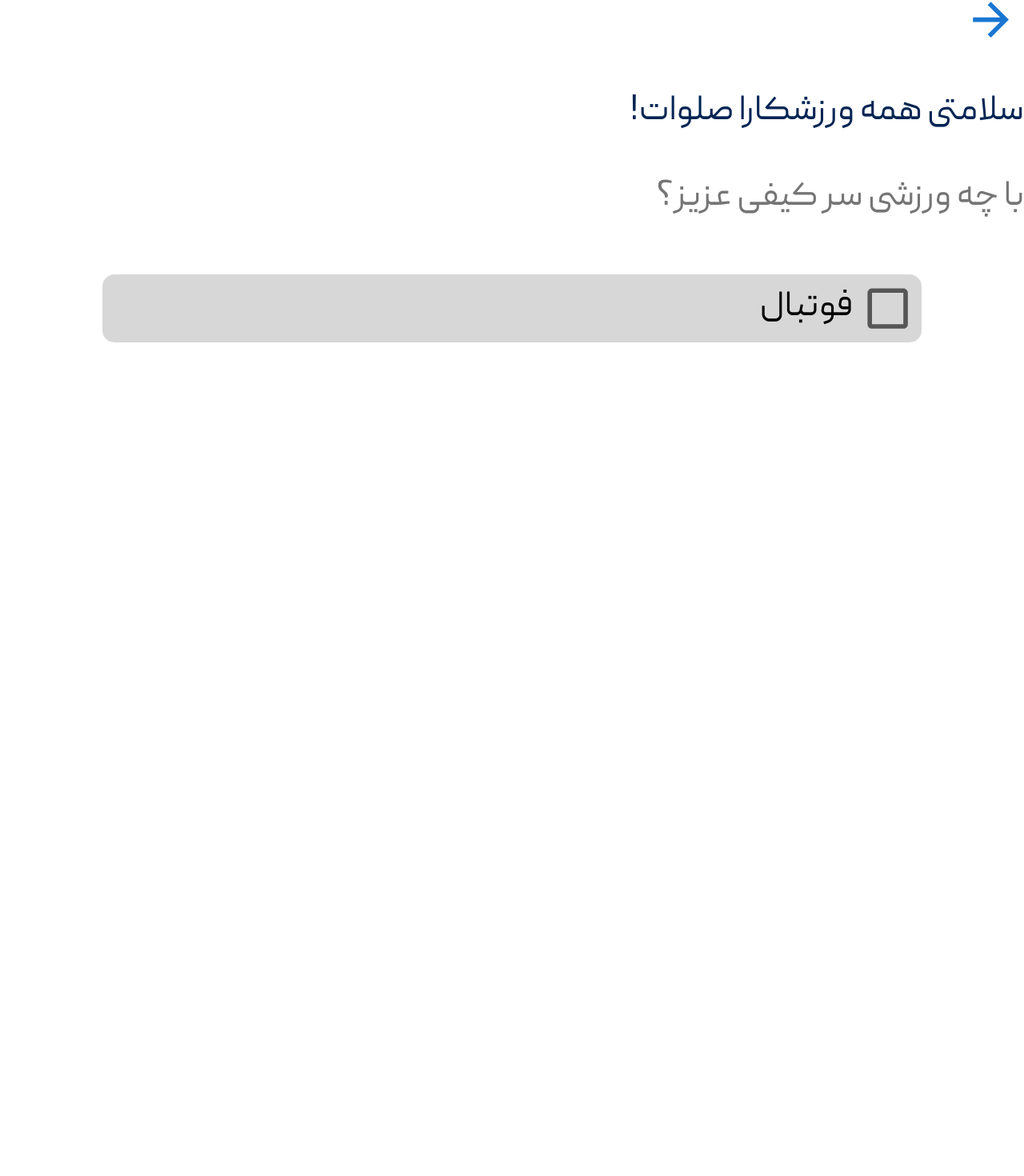
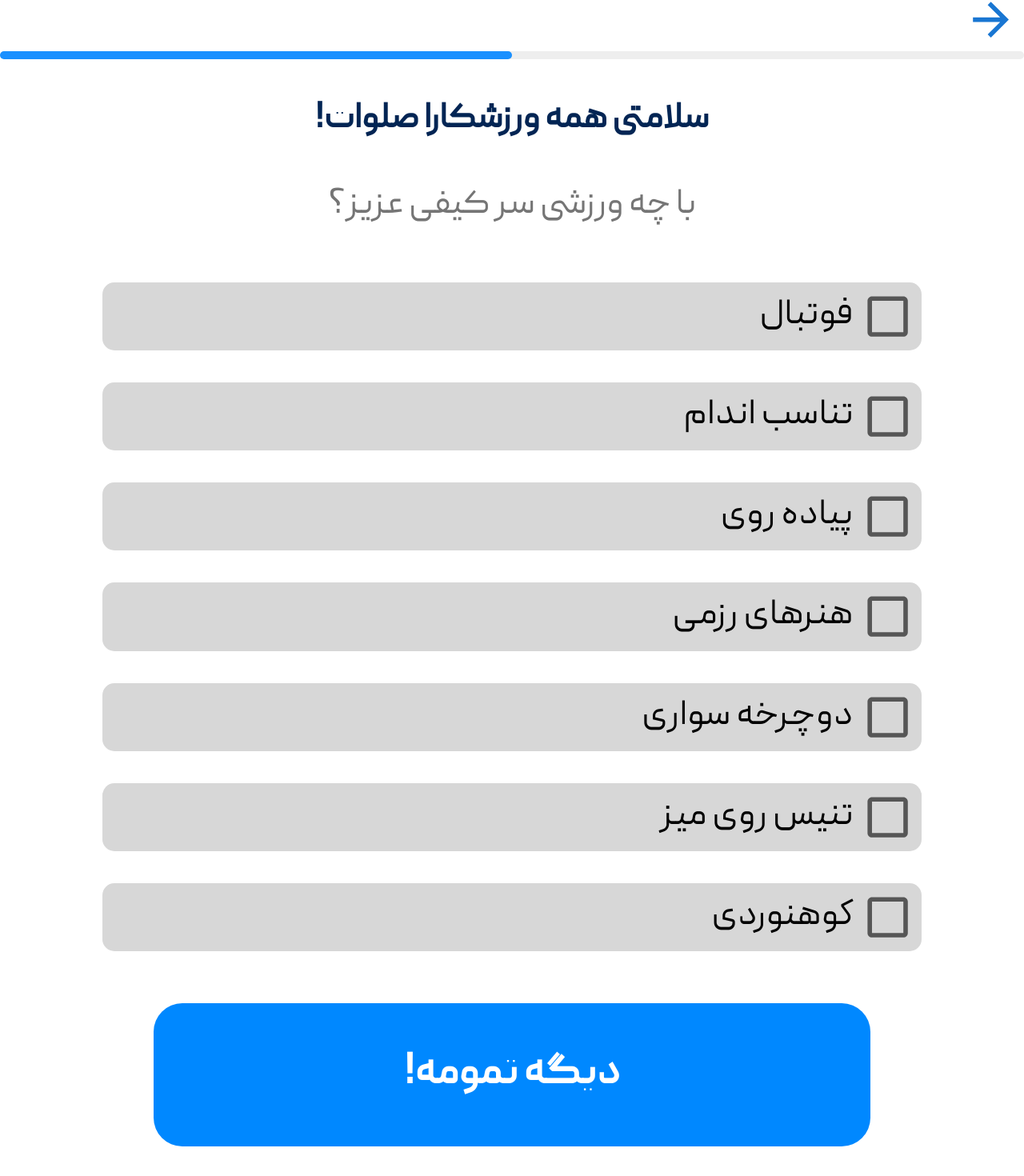
Before and after one commit to sangarsazan/frontend, a React (Create React App) app: page /sports in a window 1280 px wide. Shown: the part 26-1496 px from the top of the page at 80% size. Before the commit the page ends 800 px from the top, so only its background shows below. Built offline with nearby package versions, Linux system fonts and the light colour scheme.

Commit message:
adding progress bar component

```diff
--- a/src/components/stepBar/index.js
+++ b/src/components/stepBar/index.js
@@ -1,14 +1,17 @@
-import Styles from './stepBar.module.css'
+import * as React from 'react';
+import { styled } from '@mui/material/styles';
+import LinearProgress, { linearProgressClasses } from '@mui/material/LinearProgress';
 
-
-const StepBar = () => {
-    return (
-        <div className={Styles.step}>
-            <div className={Styles.nextBlue}>
-
-            </div>
-        </div>
-    );
-};
+const StepBar = styled(LinearProgress)(({ theme }) => ({
+    height: 10,
+    borderRadius: 5,
+    [`&.${linearProgressClasses.colorPrimary}`]: {
+        backgroundColor: theme.palette.grey[theme.palette.mode === 'light' ? 200 : 800],
+    },
+    [`& .${linearProgressClasses.bar}`]: {
+        borderRadius: 5,
+        backgroundColor: theme.palette.mode === 'light' ? '#1a90ff' : '#308fe8',
+    },
+}));
 
 export default StepBar;
--- a/src/components/stepBar/stepBar.module.css
+++ /dev/null
@@ -1,16 +0,0 @@
-.step {
-    width: 100%;
-    height: .5rem;
-    border-radius: 1rem;
-    position: relative;
-
-}
-.nextBlue {
-    width: 33%;
-    height: 100%;
-    border-radius: 1rem;
-    background-color: var(--lightBlue);
-    position: absolute;
-    left:0
-
-}
--- a/src/pages/signup/index.js
+++ b/src/pages/signup/index.js
@@ -6,7 +6,10 @@ import StepBar from '../../components/stepBar';
 const SignupPages = () => {
     return (
         <div className={Styles.container}>
-            <StepBar/>
+
+            <div>
+                <StepBar variant="determinate" value={"50"} />
+            </div>
         </div>
     );
 };
--- a/src/pages/sports/index.js
+++ b/src/pages/sports/index.js
@@ -2,17 +2,49 @@ import React from 'react';
 import ButtonArrow from "@mui/material/Button";
 import ArrowForwardIcon from '@mui/icons-material/ArrowForward';
 import Styles from "../sports/sports.module.css";
-import {Checkbox, FormControlLabel} from "@mui/material";
+import {Checkbox, FormControlLabel, LinearProgress} from "@mui/material";
+import Button from "../../components/button";
+import StepBar from "../../components/stepBar";
 
 const SportPage = () => {
     return (
         <>
             <ButtonArrow className={Styles.btnForward} sx={{mt:1.4 ,}}><ArrowForwardIcon/></ButtonArrow>
-            <p className={Styles.title}>سلامتی همه ورزشکارا صلوات!</p>
-            <p className={Styles.caption}>با چه ورزشی سر کیفی عزیز؟</p>
-            <div className={Styles.boxes}>
-                <FormControlLabel className={Styles.box1} control={<Checkbox />} label="فوتبال" />
-                <br />
+            <div className={Styles.progressBar}>
+                <StepBar variant="determinate" value={"50"} />
+            </div>
+            <div>
+                <p className={Styles.title}>سلامتی همه ورزشکارا صلوات!</p>
+            </div>
+            <div>
+                <p className={Styles.caption}>با چه ورزشی سر کیفی عزیز؟</p>
+            </div>
+            <div>
+                <div className={Styles.boxes}>
+                    <FormControlLabel className={Styles.box1} control={<Checkbox />} label="فوتبال" />
+                </div>
+                <div className={Styles.boxes}>
+                    <FormControlLabel className={Styles.box1} control={<Checkbox />} label="تناسب اندام" />
+                </div>
+                <div className={Styles.boxes}>
+                    <FormControlLabel className={Styles.box1} control={<Checkbox />} label="پیاده روی" />
+                </div>
+                <div className={Styles.boxes}>
+                    <FormControlLabel className={Styles.box1} control={<Checkbox />} label="هنرهای رزمی" />
+                </div>
+                <div className={Styles.boxes}>
+                    <FormControlLabel className={Styles.box1} control={<Checkbox />} label="دوچرخه سواری" />
+                </div>
+                <div className={Styles.boxes}>
+                    <FormControlLabel className={Styles.box1} control={<Checkbox />} label="تنیس روی میز" />
+                </div>
+                <div className={Styles.boxes}>
+                    <FormControlLabel className={Styles.box1} control={<Checkbox />} label="کوهنوردی" />
+                </div>
+            </div>
+
+            <div className={Styles.btnWrapper}>
+                <Button className={Styles.btn} text={"دیگه تمومه!"}/>
             </div>
         </>
 
--- a/src/pages/sports/sports.module.css
+++ b/src/pages/sports/sports.module.css
@@ -1,12 +1,16 @@
 * {
     font-family: mainFont!important;
 }
+
 .title {
     color: #022554;
+    text-align: center;
+    font-weight: bold;
 }
 
 .caption {
-    color: #757575
+    color: #757575;
+    text-align: center;
 }
 
 .boxes {
@@ -20,3 +24,17 @@
     border-radius: 15px;
     margin: 20px 0!important;
 }
+
+.boxes:checked {
+    background-color: #0088FF!important;
+}
+
+.btn {
+    background-color: #0088FF!important;
+    color: white;
+}
+
+.btnWrapper {
+    display: flex;
+    justify-content: center;
+}
```
Also changed, not shown: src/pages/signup/signup.module.css (line endings or trailing spaces).
